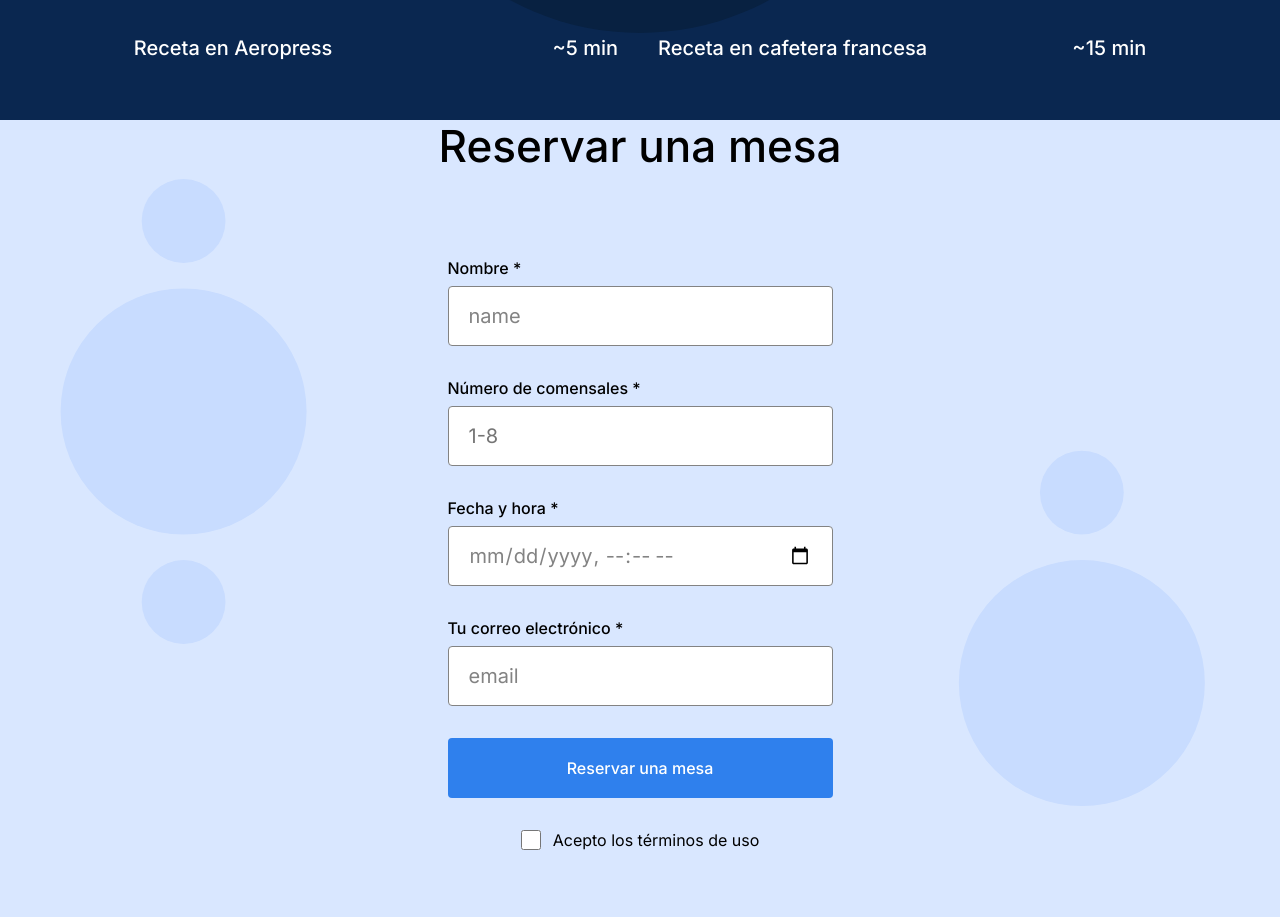
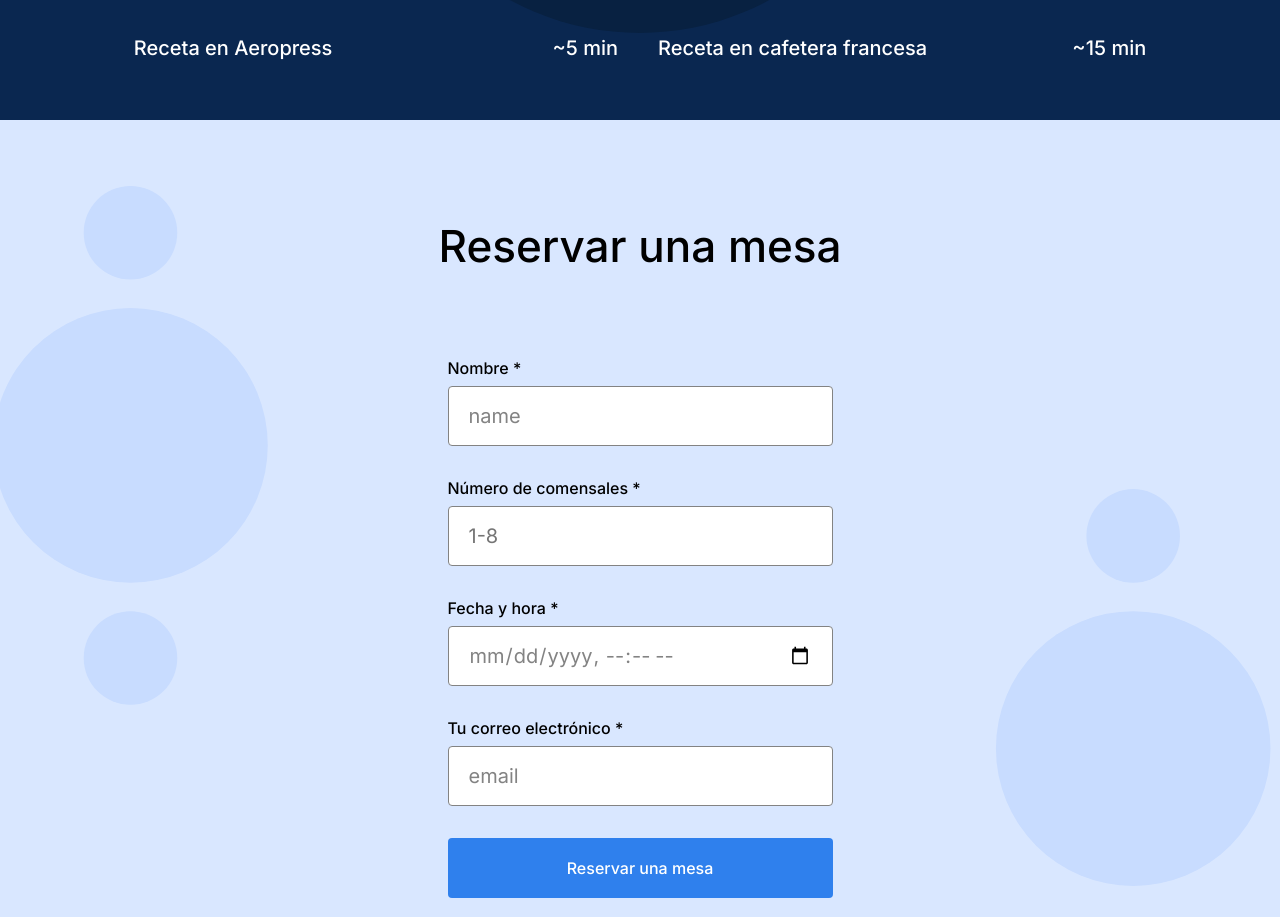
Before and after one commit to eNunezGit/web_project_coffeeshop, a plain HTML site: page index.html in a window 1280 px wide. Shown: the part 1400-2317 px from the top of the page. Drawn offline with Linux system fonts and the light colour scheme.

Commit message:
Debugging

```diff
--- a/pages/index.css
+++ b/pages/index.css
@@ -208,7 +208,7 @@ y New Times Roman y serif para Noto Serif como alternativas respectivamente */
     font-weight: 500;
     font-size: 44px;
     line-height: 52px;
-    margin: 0 auto 80px;
+    margin: 100px auto 80px;
 }
 
 .form {
```
